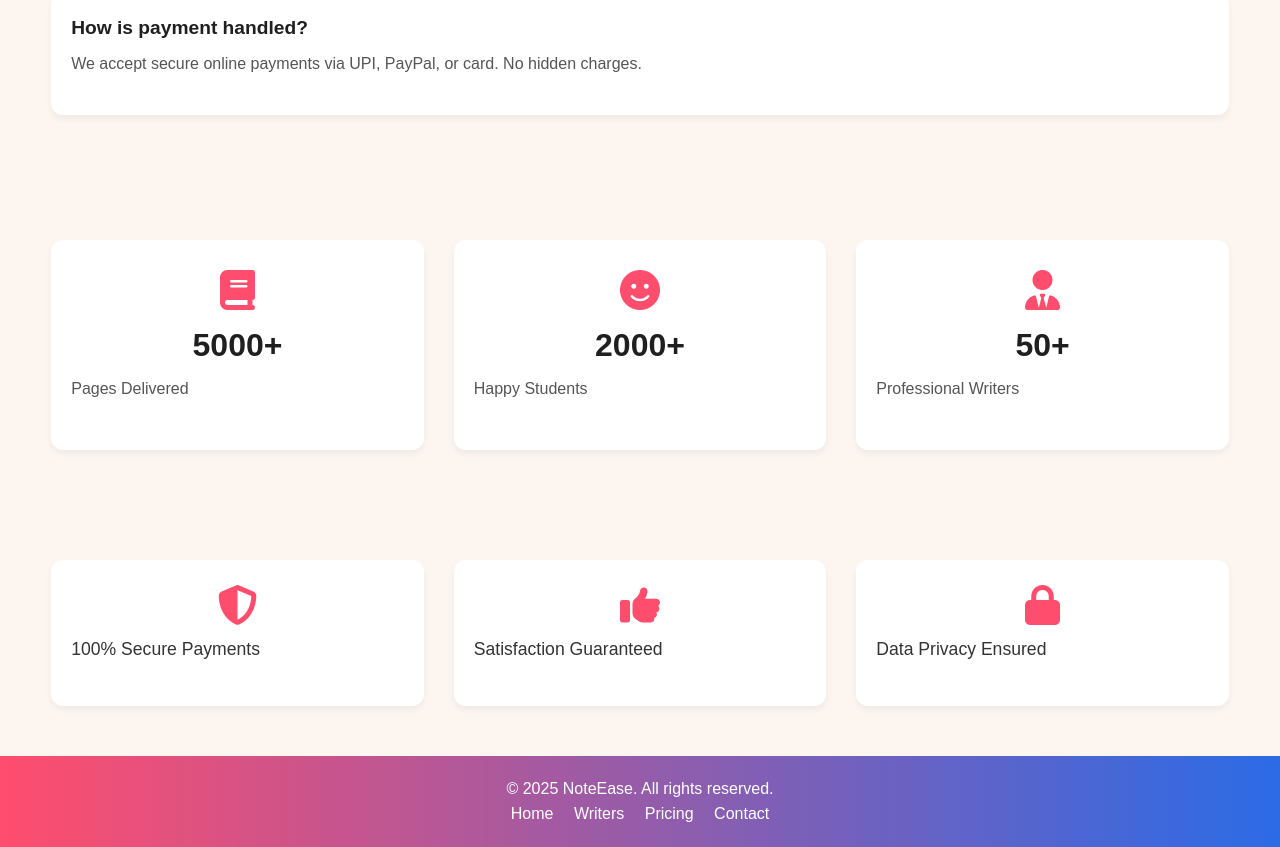
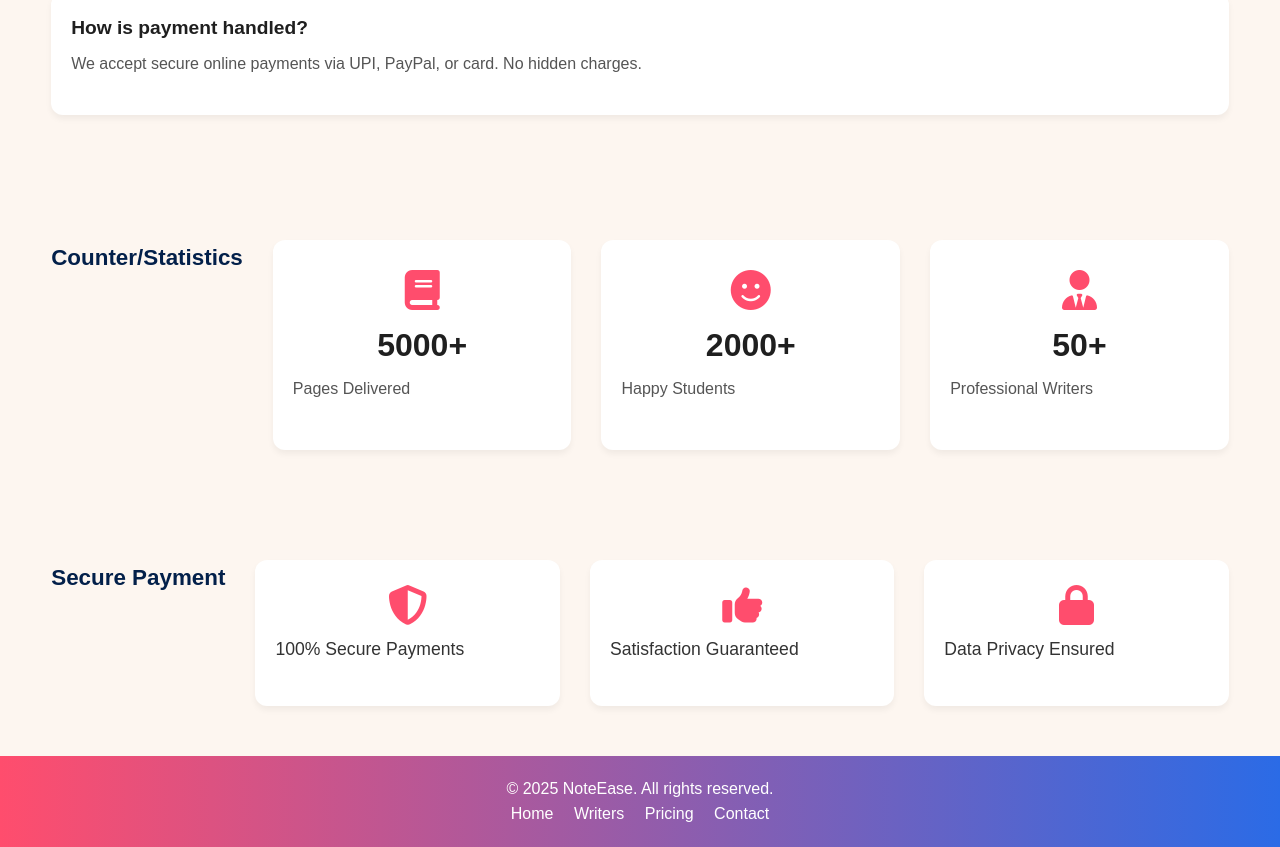
Before and after one commit to PradyumanMishra20/noteease-website, a website: page pricing.html in a window 1280 px wide. Shown: the part 1398-2245 px from the top of the page. Drawn offline with nearby package versions, Linux system fonts and the light colour scheme.

Commit message:
Update pricing.html

```diff
--- a/pricing.html
+++ b/pricing.html
@@ -99,6 +99,7 @@
 <!-- Statistics / Counter Section -->
 <section class="stats" data-aos="fade-up">
   <div class="container stats-flex">
+    <h2>Counter/Statistics</h2>
     <div class="stat">
       <i class="fas fa-book"></i>
       <h3>5000+</h3>
@@ -120,6 +121,7 @@
 <!-- Secure Payment / Guarantee Section -->
 <section class="guarantee" data-aos="fade-up">
   <div class="container guarantee-flex">
+    <h2>Secure Payment</h2>
     <div class="guarantee-item">
       <i class="fas fa-shield-alt"></i>
       <p>100% Secure Payments</p>
```
